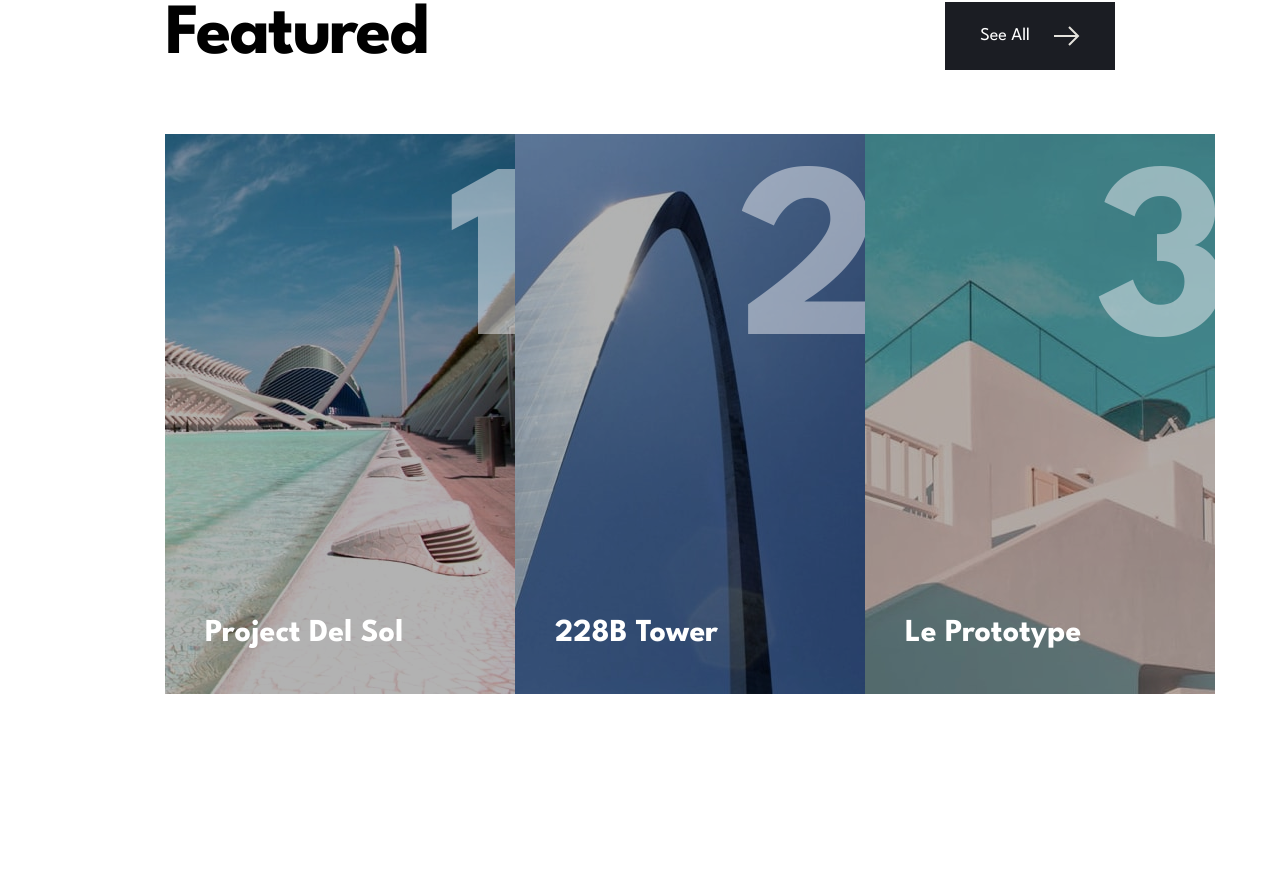
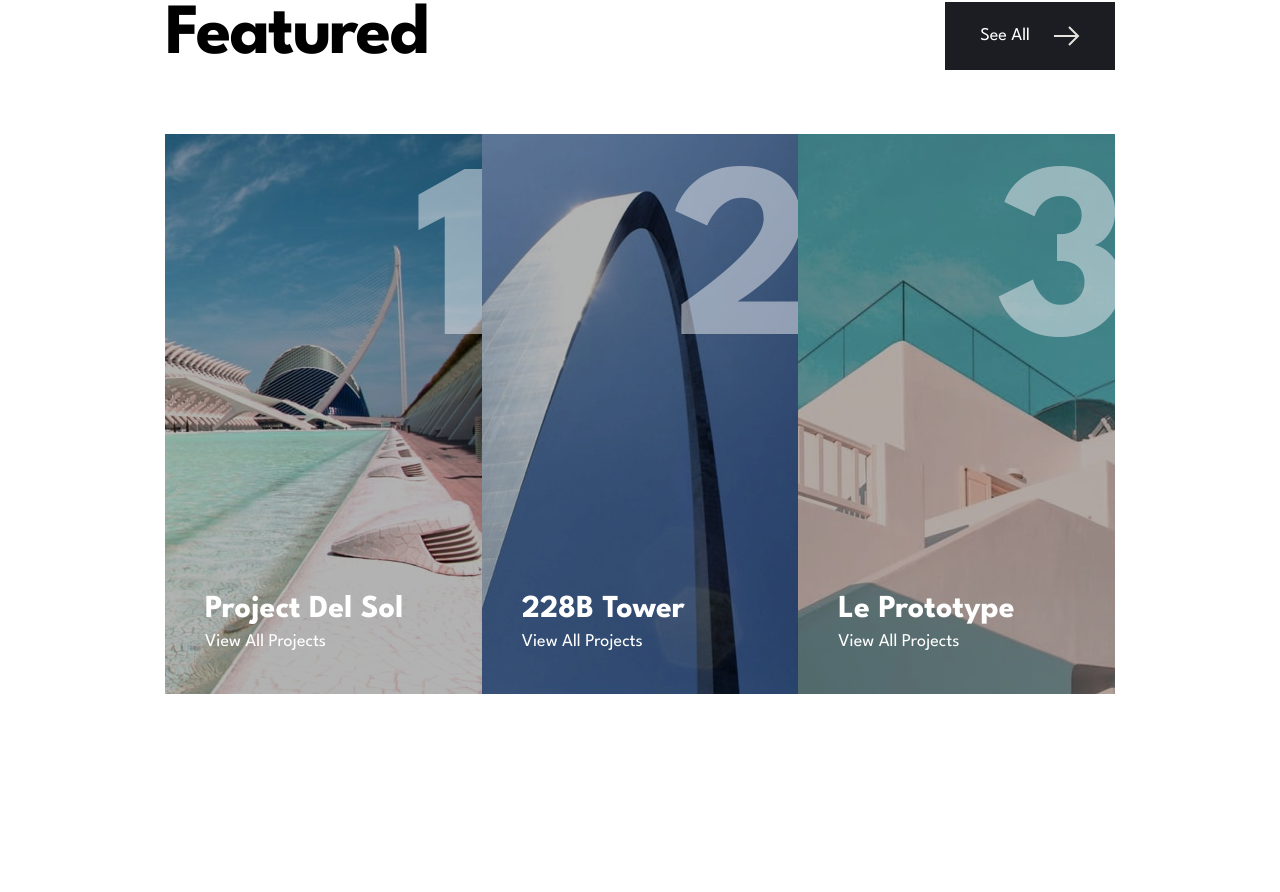
Before and after one commit to adarshcodes/arch-studio, a React (Create React App) app: page / in a window 1280 px wide. Shown: the part 2839-3731 px from the top of the page. Built offline with nearby package versions, Linux system fonts and the light colour scheme.

Commit message:
adding scrollRestoration

```diff
--- a/src/App.js
+++ b/src/App.js
@@ -1,4 +1,4 @@
-import React from "react";
+import React, { useEffect } from "react";
 import { Route, Routes } from "react-router-dom";
 
 // Importing Routes
@@ -10,6 +10,9 @@
 import Footer from "./routes/footer/footer.component";
 
 function App() {
+	useEffect(() => {
+		window.scrollTo(0, 0);
+	}, []);
 	return (
 		<main className="app">
 			<Routes>
--- a/src/routes/AboutUs/about-us.component.jsx
+++ b/src/routes/AboutUs/about-us.component.jsx
@@ -1,10 +1,14 @@
-import React from "react";
+import React, { useEffect } from "react";
 import Helmet from "react-helmet";
 
 // importing components
 import Pagination from "../../components/pagination.component";
 
 export default function AboutUs() {
+	useEffect(() => {
+		window.scrollTo(0, 0);
+	}, []);
+
 	return (
 		<div>
 			<Helmet>
--- a/src/routes/contact/contact.component.jsx
+++ b/src/routes/contact/contact.component.jsx
@@ -1,10 +1,14 @@
-import React from "react";
+import React, { useEffect } from "react";
 import Helmet from "react-helmet";
 
 // importing components
 import Pagination from "../../components/pagination.component";
 
 export default function Contact() {
+	useEffect(() => {
+		window.scrollTo(0, 0);
+	}, []);
+
 	return (
 		<div>
 			<Helmet>
--- a/src/routes/home/featured-component.jsx
+++ b/src/routes/home/featured-component.jsx
@@ -2,7 +2,7 @@
 
 import Button from "../../components/button.component";
 
-import PortfolioCard from "../../components/portfolioCard.component";
+import FeaturedCard from "../../components/featuredCard.component";
 
 // importing images
 import delSol from "../../assets/images/portfolio/image-del-sol.jpg";
@@ -56,7 +56,7 @@
 			</div>
 			<div className="featured-cards-container">
 				{featuredData.map((card) => (
-					<PortfolioCard
+					<FeaturedCard
 						key={card.id}
 						id={card.id}
 						title={card.title}
```
